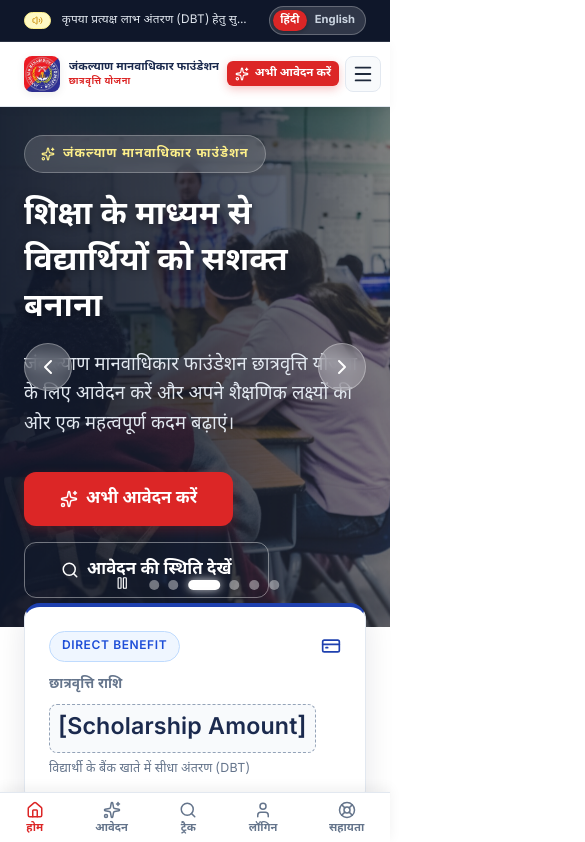
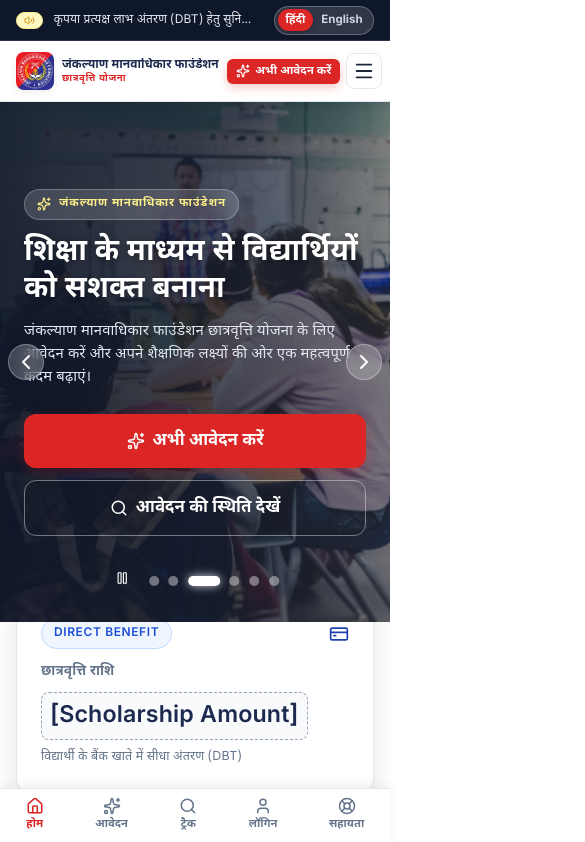
Before and after one commit to krish0000987-netizen/Jankalyan-manavadhikar-foundation, a React (Vite) app: page / in a window 390 px wide. Shown: the top 842 px of the page, 585 px wide, since content can reach past the window. Built offline with nearby package versions, Linux system fonts and the light colour scheme.

Commit message:
fix(mobile): resolve horizontal overflow and match mobile layout to reference design

```diff
--- a/src/index.css
+++ b/src/index.css
@@ -318,6 +318,12 @@ input, select, textarea {
   border-radius: var(--radius-lg);
   padding: 1.75rem;
   box-shadow: var(--shadow-card);
+}
+
+.wizard-card {
+  max-width: 920px;
+  margin: 0 auto;
+  padding: 2.5rem;
 }
 
 /* Editable Placeholder Badge / Style */
@@ -1082,7 +1088,91 @@ input, select, textarea {
   animation: fadeIn 0.35s cubic-bezier(0.16, 1, 0.3, 1) forwards;
 }
 
-/* Responsive Breakpoints */
+/* ==========================================================================
+   RESPONSIVE GRID SYSTEM (Eliminates mobile horizontal overflow)
+   ========================================================================== */
+.grid-editorial {
+  display: grid;
+  grid-template-columns: 1.15fr 0.85fr;
+  gap: 3.5rem;
+  align-items: center;
+}
+
+.grid-2 {
+  display: grid;
+  grid-template-columns: repeat(2, 1fr);
+  gap: 1.5rem;
+}
+
+.grid-3 {
+  display: grid;
+  grid-template-columns: repeat(3, 1fr);
+  gap: 1.5rem;
+}
+
+.grid-4 {
+  display: grid;
+  grid-template-columns: repeat(4, 1fr);
+  gap: 1.25rem;
+}
+
+.grid-5 {
+  display: grid;
+  grid-template-columns: repeat(5, 1fr);
+  gap: 1.25rem;
+}
+
+.grid-stats {
+  display: grid;
+  grid-template-columns: repeat(4, 1fr);
+  gap: 1.5rem;
+  text-align: center;
+}
+
+.form-row-2 {
+  display: grid;
+  grid-template-columns: 1fr 1fr;
+  gap: 1rem;
+}
+
+.form-row-3 {
+  display: grid;
+  grid-template-columns: repeat(3, 1fr);
+  gap: 1rem;
+}
+
+.cta-banner-box {
+  background: linear-gradient(135deg, #1B2A4E 0%, #0F172A 100%);
+  border-radius: 24px;
+  padding: 3.5rem;
+  color: #FFFFFF;
+  display: flex;
+  align-items: center;
+  justify-content: space-between;
+  flex-wrap: wrap;
+  gap: 2rem;
+  box-shadow: 0 20px 40px rgba(15, 23, 42, 0.15);
+}
+
+.floating-trust-badge {
+  position: absolute;
+  bottom: -1.5rem;
+  left: -1.5rem;
+  background-color: #1B2A4E;
+  color: #FFFFFF;
+  padding: 1.25rem 1.5rem;
+  border-radius: 16px;
+  box-shadow: 0 12px 28px rgba(0,0,0,0.2);
+  display: flex;
+  align-items: center;
+  gap: 1rem;
+  border: 1px solid rgba(255,255,255,0.1);
+  z-index: 10;
+}
+
+/* ==========================================================================
+   RESPONSIVE BREAKPOINTS (Desktop -> Tablet -> Mobile)
+   ========================================================================== */
 @media (max-width: 1160px) {
   .desktop-nav {
     display: none !important;
@@ -1099,6 +1189,19 @@ input, select, textarea {
 }
 
 @media (max-width: 1024px) {
+  .grid-editorial {
+    grid-template-columns: 1fr;
+    gap: 2.5rem;
+  }
+  .grid-5 {
+    grid-template-columns: repeat(3, 1fr);
+  }
+  .grid-4, .grid-stats {
+    grid-template-columns: repeat(2, 1fr);
+  }
+  .grid-3 {
+    grid-template-columns: repeat(2, 1fr);
+  }
   .overview-grid {
     grid-template-columns: repeat(2, 1fr);
   }
@@ -1112,45 +1215,113 @@ input, select, textarea {
 }
 
 @media (max-width: 768px) {
-  .hide-mobile {
-    display: none !important;
-  }
-  .show-mobile-btn {
-    display: flex !important;
-  }
-  .mobile-bottom-nav {
-    display: flex !important;
-  }
-  body {
-    padding-bottom: 64px; /* space for mobile bottom bar */
+  /* Enforce Strict Zero-Horizontal-Overflow */
+  html, body, #root {
+    overflow-x: hidden !important;
+    max-width: 100vw !important;
+    width: 100% !important;
   }
 
+  .container, .container-narrow, .container-wide {
+    padding-left: 1rem !important;
+    padding-right: 1rem !important;
+    max-width: 100% !important;
+    overflow-x: hidden !important;
+  }
+
+  .section-py {
+    padding-top: 2.5rem !important;
+    padding-bottom: 2.5rem !important;
+  }
+
+  .section-py-sm {
+    padding-top: 1.75rem !important;
+    padding-bottom: 1.75rem !important;
+  }
+
+  /* All Grids Stack to Single Column on Mobile */
+  .grid-editorial,
+  .grid-2,
+  .grid-3,
+  .grid-4,
+  .grid-5,
+  .form-row-2,
+  .form-row-3 {
+    grid-template-columns: 1fr !important;
+    gap: 1.25rem !important;
+  }
+
+  .card, .card-static, .wizard-card {
+    padding: 1.25rem !important;
+  }
+
+  .grid-stats {
+    grid-template-columns: repeat(2, 1fr) !important;
+    gap: 0.75rem !important;
+  }
+
+  .cta-banner-box {
+    padding: 2rem 1.25rem !important;
+    border-radius: 18px !important;
+  }
+
+  /* Prevent Floating Badges from Pushing Viewport */
+  .floating-trust-badge {
+    position: static !important;
+    margin-top: 1rem !important;
+    width: 100% !important;
+    left: 0 !important;
+    bottom: 0 !important;
+  }
+
+  /* Mobile Top Announcement Bar */
+  .announcement-bar {
+    padding: 0.35rem 0 !important;
+  }
+
+  .announcement-content {
+    gap: 0.75rem !important;
+  }
+
+  .ticker-badge {
+    padding: 0.12rem 0.45rem !important;
+    font-size: 0.65rem !important;
+  }
+
+  .ticker-text {
+    font-size: 0.75rem !important;
+  }
+
+  .lang-btn {
+    padding: 0.2rem 0.5rem !important;
+    font-size: 0.72rem !important;
+  }
+
+  /* Mobile Header */
   .header-inner {
-    min-height: 64px;
-    padding: 0.35rem 0;
-    gap: 0.5rem;
+    min-height: 60px !important;
+    padding: 0.35rem 0 !important;
+    gap: 0.5rem !important;
   }
 
   .brand-logo-img {
-    width: 42px;
-    height: 42px;
+    width: 42px !important;
+    height: 42px !important;
   }
 
   .brand-identity {
-    gap: 0.55rem;
-    max-width: calc(100% - 142px);
+    gap: 0.5rem !important;
+    max-width: calc(100% - 150px) !important;
   }
 
   .brand-text {
-    max-width: 100%;
+    max-width: 100% !important;
   }
 
   .brand-heading {
-    font-size: clamp(0.72rem, 3.2vw, 0.88rem);
-    white-space: normal;
-    word-break: normal;
-    overflow-wrap: break-word;
-    line-height: 1.18;
+    font-size: 0.825rem !important;
+    white-space: normal !important;
+    line-height: 1.18 !important;
     display: -webkit-box;
     -webkit-line-clamp: 2;
     -webkit-box-orient: vertical;
@@ -1158,97 +1329,156 @@ input, select, textarea {
   }
 
   .brand-subheading {
-    font-size: 0.62rem;
-    margin-top: 1px;
-    line-height: 1.15;
+    font-size: 0.65rem !important;
+    margin-top: 1px !important;
+    line-height: 1.15 !important;
   }
 
   .header-actions {
-    gap: 0.35rem;
+    gap: 0.4rem !important;
   }
 
   .header-apply-btn {
-    padding: 0.35rem 0.62rem;
-    font-size: 0.75rem;
-    border-radius: 6px;
+    padding: 0.35rem 0.65rem !important;
+    font-size: 0.75rem !important;
+    border-radius: 6px !important;
   }
 
   .mobile-menu-toggle {
-    width: 36px;
-    height: 36px;
+    width: 36px !important;
+    height: 36px !important;
+    border: 1px solid #E2E8F0 !important;
+    border-radius: 8px !important;
+    background-color: #FFFFFF !important;
+    display: flex !important;
   }
 
-  .ticker-badge {
-    padding: 0.12rem 0.45rem !important;
-    font-size: 0.62rem !important;
+  /* Hero Section Mobile Formatting */
+  .hero-slider-container {
+    height: 520px !important;
   }
 
-  .ticker-text {
-    font-size: 0.74rem;
+  .hero-content {
+    max-width: 100% !important;
+    padding: 0 0.5rem !important;
   }
 
-  .lang-btn {
-    padding: 0.18rem 0.48rem;
-    font-size: 0.7rem;
+  .hero-eyebrow {
+    font-size: 0.72rem !important;
+    padding: 0.3rem 0.75rem !important;
+    margin-bottom: 0.85rem !important;
   }
 
+  .hero-title {
+    font-size: 1.85rem !important;
+    line-height: 1.25 !important;
+    margin-bottom: 0.85rem !important;
+  }
+
+  .hero-description {
+    font-size: 0.925rem !important;
+    line-height: 1.55 !important;
+    margin-bottom: 1.5rem !important;
+  }
+
+  .hero-actions {
+    flex-direction: column !important;
+    width: 100% !important;
+    gap: 0.75rem !important;
+  }
+
+  .hero-actions .btn {
+    width: 100% !important;
+    max-width: 100% !important;
+  }
+
+  .slider-arrow {
+    width: 36px !important;
+    height: 36px !important;
+  }
+  .slider-arrow.prev { left: 0.5rem !important; }
+  .slider-arrow.next { right: 0.5rem !important; }
+
+  /* Overview Cards Mobile Formatting */
   .overview-grid {
-    grid-template-columns: 1fr;
-    margin-top: -1.5rem;
+    grid-template-columns: 1fr !important;
+    margin-top: -2rem !important;
+    gap: 1rem !important;
+    padding: 0 !important;
   }
-  .footer-grid {
-    grid-template-columns: 1fr;
+
+  /* Mobile Bottom Bar Space */
+  body {
+    padding-bottom: 60px !important;
   }
-  .hero-slider-container {
-    height: 520px;
+
+  .mobile-bottom-nav {
+    display: flex !important;
+    position: fixed !important;
+    bottom: 0 !important;
+    left: 0 !important;
+    right: 0 !important;
+    height: 56px !important;
+    background-color: #FFFFFF !important;
+    border-top: 1px solid #E2E8F0 !important;
+    z-index: 150 !important;
+    box-shadow: 0 -3px 12px rgba(0, 0, 0, 0.06) !important;
   }
-  .hero-title {
-    font-size: 2rem;
+
+  .hide-mobile {
+    display: none !important;
   }
+  .show-mobile-btn {
+    display: flex !important;
+  }
+
+  /* Timeline & Stepper on Mobile */
   .timeline-stepper {
-    flex-direction: column;
-    gap: 1.5rem;
-    align-items: flex-start;
+    flex-direction: column !important;
+    gap: 1.5rem !important;
+    align-items: flex-start !important;
   }
   .timeline-stepper::before {
-    top: 24px;
-    bottom: 24px;
-    left: 24px;
-    width: 3px;
-    height: auto;
+    top: 24px !important;
+    bottom: 24px !important;
+    left: 24px !important;
+    width: 3px !important;
+    height: auto !important;
   }
   .timeline-step {
-    flex-direction: row;
-    width: 100%;
-    text-align: left;
-    gap: 1rem;
+    flex-direction: row !important;
+    width: 100% !important;
+    text-align: left !important;
+    gap: 1rem !important;
   }
-  .nav-menu {
-    display: none;
+
+  .footer-grid {
+    grid-template-columns: 1fr !important;
+    gap: 2rem !important;
   }
 }
 
 @media (max-width: 400px) {
   .brand-logo-img {
-    width: 36px;
-    height: 36px;
+    width: 38px !important;
+    height: 38px !important;
   }
 
   .brand-heading {
-    font-size: 0.72rem;
+    font-size: 0.75rem !important;
   }
 
   .brand-subheading {
-    font-size: 0.58rem;
+    font-size: 0.6rem !important;
   }
 
   .header-apply-btn {
-    padding: 0.32rem 0.5rem;
-    font-size: 0.72rem;
+    padding: 0.32rem 0.55rem !important;
+    font-size: 0.72rem !important;
   }
 
   .ticker-label-text {
-    display: none;
+    display: none !important;
   }
 
   .mobile-drawer {
--- a/src/pages/Contact.jsx
+++ b/src/pages/Contact.jsx
@@ -40,7 +40,7 @@ export const Contact = () => {
         </div>
 
         {/* 2-Column Grid */}
-        <div style={{ display: 'grid', gridTemplateColumns: '0.9fr 1.1fr', gap: '3rem', maxWidth: '1100px', margin: '0 auto 3.5rem' }}>
+        <div className="grid-editorial" style={{ maxWidth: '1100px', margin: '0 auto 3.5rem' }}>
 
           {/* Left Column: Official Verified Contacts */}
           <div style={{ display: 'flex', flexDirection: 'column', gap: '1.5rem' }}>
@@ -135,7 +135,7 @@ export const Contact = () => {
             )}
 
             <form onSubmit={handleSubmit}>
-              <div style={{ display: 'grid', gridTemplateColumns: '1fr 1fr', gap: '1rem' }}>
+              <div className="form-row-2">
                 <div className="form-group">
                   <label className="form-label required">Your Name</label>
                   <input
--- a/src/pages/Documents.jsx
+++ b/src/pages/Documents.jsx
@@ -184,7 +184,7 @@ export const Documents = () => {
         </div>
 
         {/* Documents Cards Grid */}
-        <div style={{ display: 'grid', gridTemplateColumns: 'repeat(2, 1fr)', gap: '1.5rem' }}>
+        <div className="grid-2">
           {docList.map((doc) => (
             <div
               key={doc.id}
--- a/src/pages/Downloads.jsx
+++ b/src/pages/Downloads.jsx
@@ -36,7 +36,7 @@ export const Downloads = () => {
         </div>
 
         {/* Downloads Grid */}
-        <div style={{ display: 'grid', gridTemplateColumns: 'repeat(2, 1fr)', gap: '1.5rem', maxWidth: '960px', margin: '0 auto 3.5rem' }}>
+        <div className="grid-2" style={{ maxWidth: '960px', margin: '0 auto 3.5rem' }}>
           {cms.downloads.map((item) => (
             <div key={item.id} className="card" style={{ display: 'flex', alignItems: 'center', justifyContent: 'space-between', padding: '1.75rem' }}>
               <div style={{ display: 'flex', alignItems: 'flex-start', gap: '1rem' }}>
--- a/src/pages/Grievance.jsx
+++ b/src/pages/Grievance.jsx
@@ -77,7 +77,7 @@ export const Grievance = () => {
         </div>
 
         {/* 2-Column Grid: Form & Tracker */}
-        <div style={{ display: 'grid', gridTemplateColumns: '1.2fr 0.8fr', gap: '2.5rem', maxWidth: '1080px', margin: '0 auto 3.5rem' }}>
+        <div className="grid-editorial" style={{ maxWidth: '1080px', margin: '0 auto 3.5rem' }}>
 
           {/* Form Box */}
           <div className="card" style={{ padding: '2.5rem' }}>
@@ -104,7 +104,7 @@ export const Grievance = () => {
             )}
 
             <form onSubmit={handleSubmit}>
-              <div style={{ display: 'grid', gridTemplateColumns: '1fr 1fr', gap: '1rem' }}>
+              <div className="form-row-2">
                 <div className="form-group">
                   <label className="form-label required">Student / Parent Name</label>
                   <input
@@ -129,7 +129,7 @@ export const Grievance = () => {
                 </div>
               </div>
 
-              <div style={{ display: 'grid', gridTemplateColumns: '1fr 1fr', gap: '1rem' }}>
+              <div className="form-row-2">
                 <div className="form-group">
                   <label className="form-label">Email Address (Optional)</label>
                   <input
--- a/src/pages/StudentDashboard.jsx
+++ b/src/pages/StudentDashboard.jsx
@@ -52,7 +52,7 @@ export const StudentDashboard = () => {
         </div>
 
         {/* Dashboard Grid */}
-        <div style={{ display: 'grid', gridTemplateColumns: '1.2fr 0.8fr', gap: '2rem' }}>
+        <div className="grid-editorial" style={{ gap: '2rem' }}>
 
           {/* Left Column: Application Details & Status */}
           <div style={{ display: 'flex', flexDirection: 'column', gap: '2rem' }}>
@@ -73,7 +73,7 @@ export const StudentDashboard = () => {
                 </span>
               </div>
 
-              <div style={{ display: 'grid', gridTemplateColumns: 'repeat(2, 1fr)', gap: '1rem', fontSize: '0.9rem', marginBottom: '1.5rem' }}>
+              <div className="grid-2" style={{ gap: '0.75rem', fontSize: '0.9rem', marginBottom: '1.5rem' }}>
                 <div><strong>Class / Course:</strong> {student.course}</div>
                 <div><strong>Institution:</strong> {student.institution}</div>
                 <div><strong>District:</strong> {student.district}</div>
@@ -103,7 +103,7 @@ export const StudentDashboard = () => {
                 </h3>
               </div>
 
-              <div style={{ display: 'grid', gridTemplateColumns: 'repeat(3, 1fr)', gap: '1.25rem', marginBottom: '1.25rem' }}>
+              <div className="grid-3" style={{ gap: '1rem', marginBottom: '1.25rem' }}>
                 <div style={{ backgroundColor: '#F8FAFC', padding: '1rem', borderRadius: '10px' }}>
                   <div style={{ fontSize: '0.75rem', color: '#64748B', fontWeight: 600 }}>Scholarship Amount</div>
                   <div style={{ fontSize: '1.25rem', fontWeight: 800, color: '#16A34A', margin: '0.25rem 0' }}>
--- a/src/pages/Track.jsx
+++ b/src/pages/Track.jsx
@@ -268,7 +268,7 @@ export const Track = () => {
                   </h3>
                 </div>
 
-                <div style={{ display: 'grid', gridTemplateColumns: 'repeat(4, 1fr)', gap: '1.25rem' }}>
+                <div className="grid-4" style={{ gap: '1rem' }}>
                   <div>
                     <div style={{ fontSize: '0.75rem', color: '#64748B', fontWeight: 600 }}>{t.disbursedAmountLabel}</div>
                     <div style={{ fontSize: '1.25rem', fontWeight: 800, color: '#166534' }}>{searchResult.disbursedAmount}</div>
```
Also changed, not shown: src/pages/About.jsx (+6 -6 lines), src/pages/Admin.jsx (+6 -6 lines), src/pages/Apply.jsx (+13 -13 lines), src/pages/Home.jsx (+11 -35 lines), src/pages/Scholarship.jsx (+6 -6 lines).
